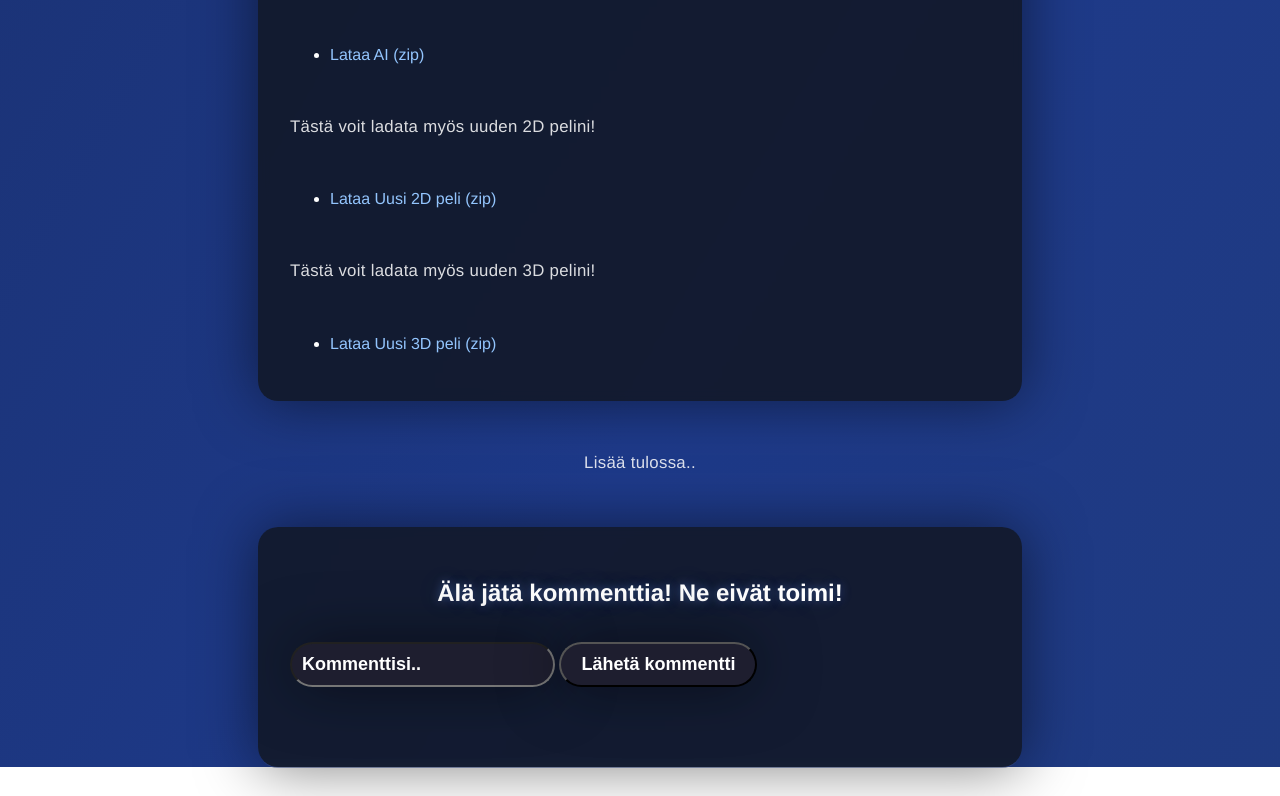
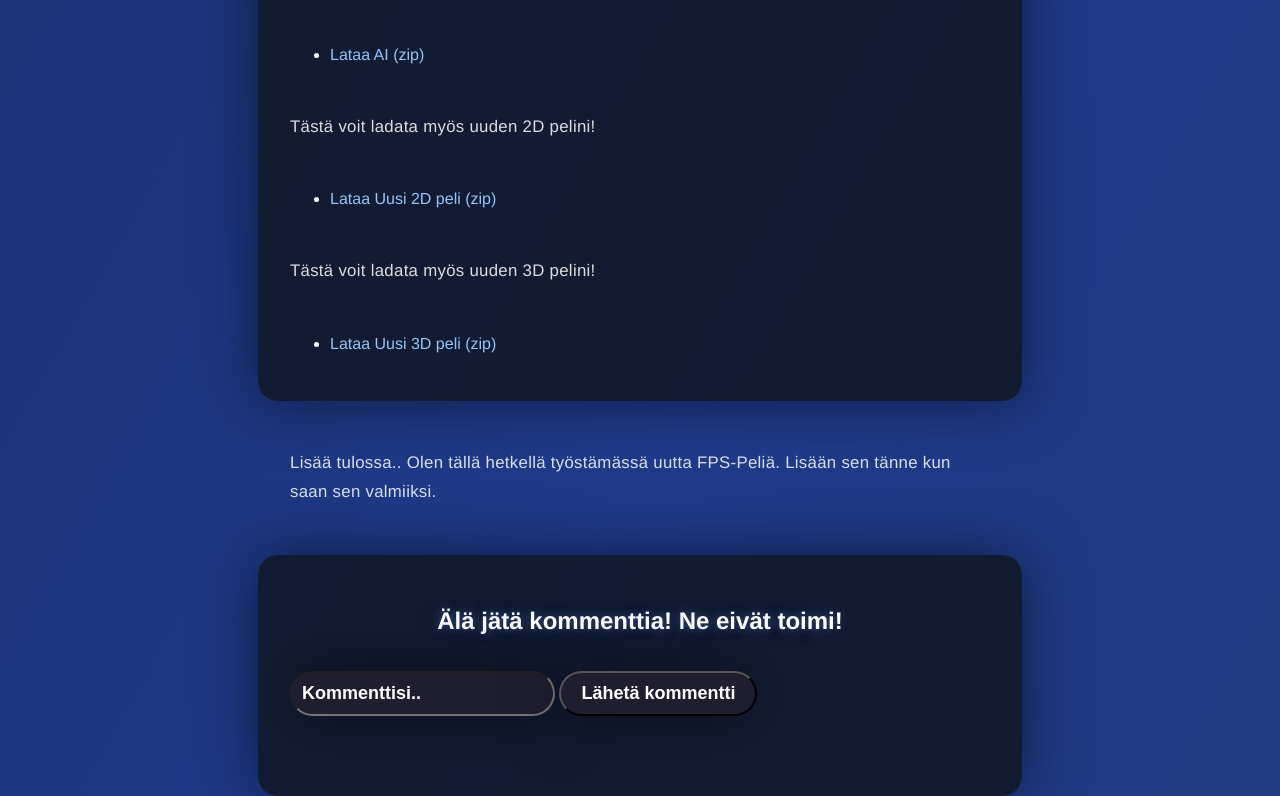
Before and after one commit to peikkoKoodaa/Nettisivu, a website: page HTML/public/index.html in a window 1280 px wide. Shown: the part 1101-1897 px from the top of the page. Before the commit the page ends 1868 px from the top, so only its background shows below. Drawn offline with Linux system fonts and the light colour scheme; no server answers.

Commit message:
Update index.html

```diff
--- a/HTML/public/index.html
+++ b/HTML/public/index.html
@@ -44,7 +44,7 @@
             <li><a href="/downloads/3D Maze.zip" download>Lataa Uusi 3D peli (zip)</a></li>
         </ul>
     </div>
-    <p>Lisää tulossa..</p>
+    <p>Lisää tulossa.. Olen tällä hetkellä työstämässä uutta FPS-Peliä. Lisään sen tänne kun saan sen valmiiksi.</p>
 
     <div class="div">
         <h2>Älä jätä kommenttia! Ne eivät toimi!</h2>
```
